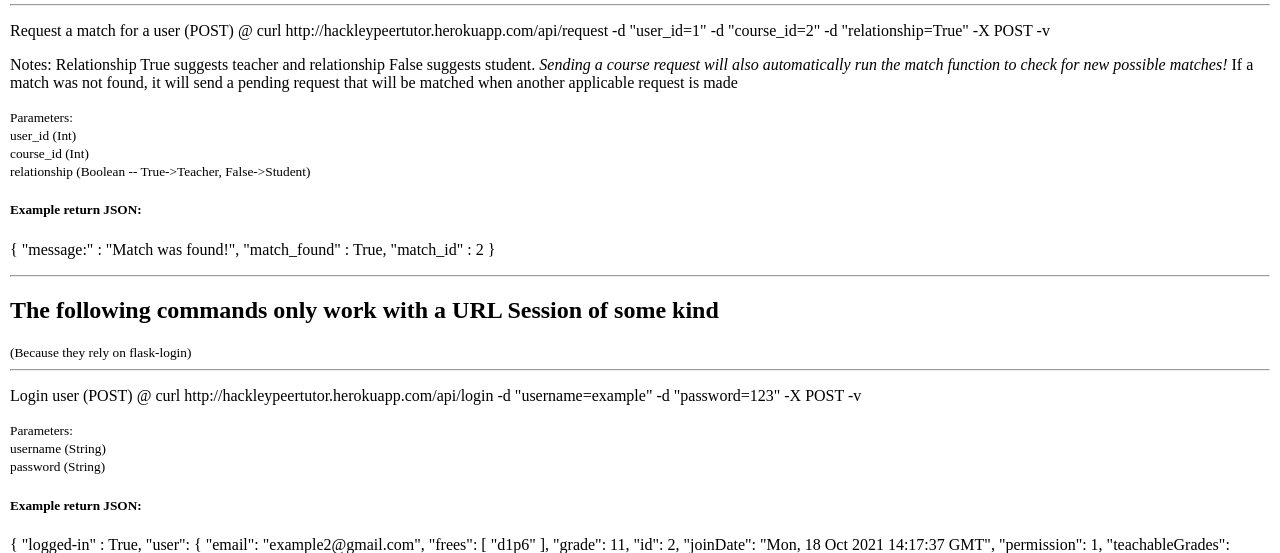
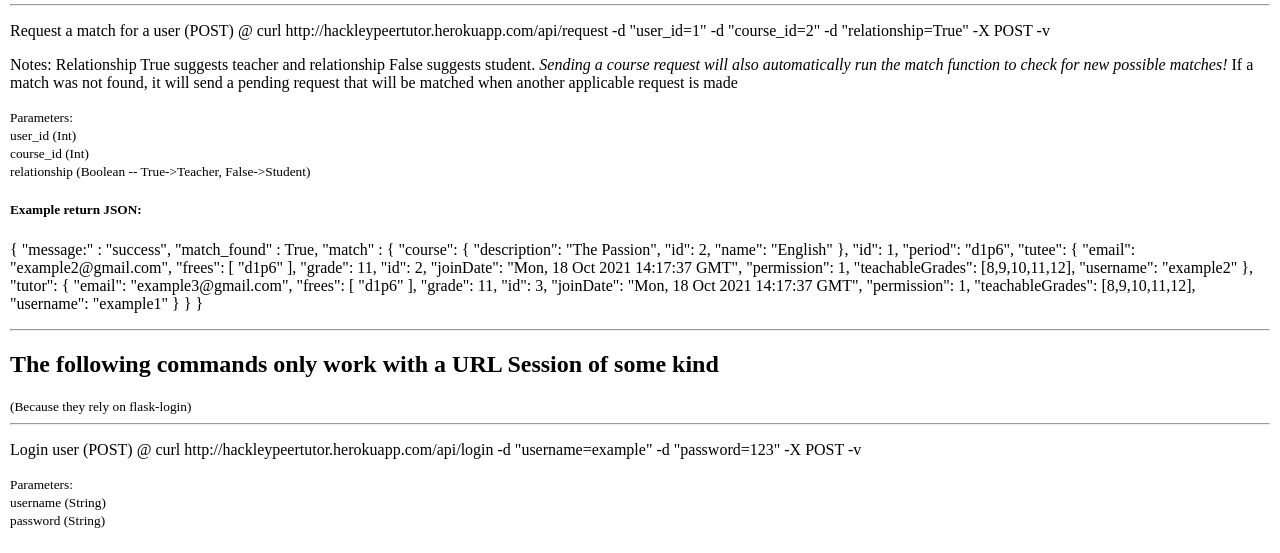
Before and after one commit to VerseGroup/PeerTutor-backend, a Flask app: page /apihelp in a window 1280 px wide. Shown: the part 1638-2191 px from the top of the page. Run offline with Flask 2, Linux system fonts and the light colour scheme.

Commit message:
documentation updates p2

```diff
--- a/PeerTutor/templates/api.html
+++ b/PeerTutor/templates/api.html
@@ -252,9 +252,41 @@
     <h5> Example return JSON: </h4>
     <p>
         {
-            "message:" : "Match was found!",
+            "message:" : "success",
             "match_found" : True,
-            "match_id" : 2
+            "match" : {
+                "course": {
+                    "description": "The Passion",
+                    "id": 2,
+                    "name": "English"
+                },
+                "id": 1,
+                "period": "d1p6",
+                "tutee": {
+                    "email": "example2@gmail.com",
+                    "frees": [
+                    "d1p6"
+                    ],
+                    "grade": 11,
+                    "id": 2,
+                    "joinDate": "Mon, 18 Oct 2021 14:17:37 GMT",
+                    "permission": 1,
+                    "teachableGrades": [8,9,10,11,12],
+                    "username": "example2"
+                },
+                "tutor": {
+                    "email": "example3@gmail.com",
+                    "frees": [
+                    "d1p6"
+                    ],
+                    "grade": 11,
+                    "id": 3,
+                    "joinDate": "Mon, 18 Oct 2021 14:17:37 GMT",
+                    "permission": 1,
+                    "teachableGrades": [8,9,10,11,12],
+                    "username": "example1"
+                }
+              }
         }
     </p>
 
```
